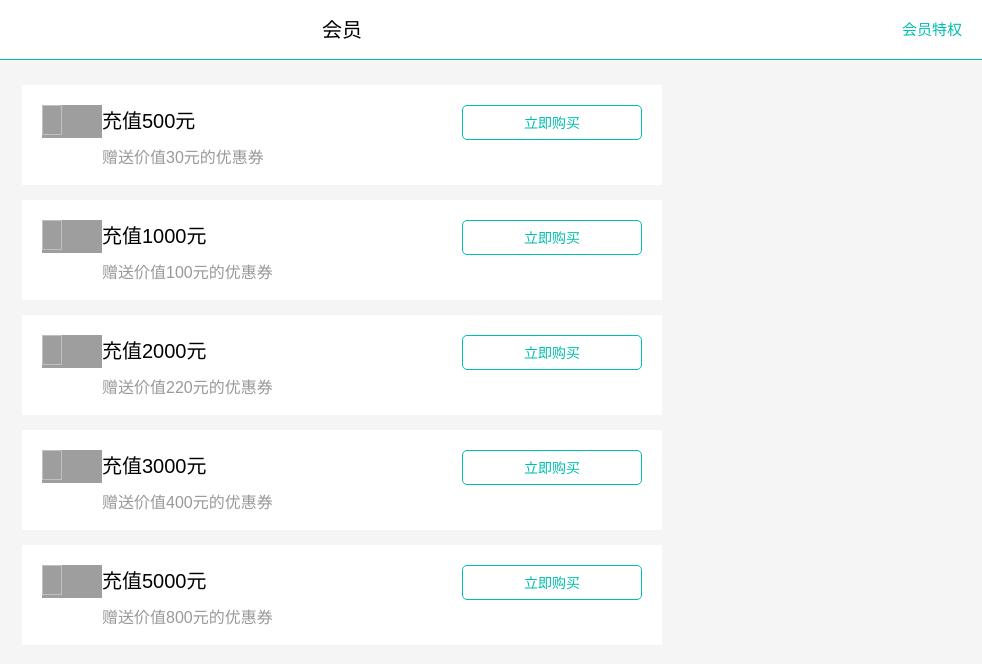
After one commit to MagerChan/E_Life, a PHP site: page /member.html in a window 1280 px wide. The commit adds this page. Shown: the top 664 px of the page, without its empty margins (298-1280 px from the left). Run offline with PHP 8.4, Linux system fonts and the light colour scheme; grey boxes are pictures that could not be loaded.

Commit message:
20161204

```diff
--- /dev/null
+++ b/E_Life/css/member.css
@@ -0,0 +1,45 @@
+.memberbox{
+	width: 100%;
+	height: 100px;
+	background: #FFFFFF;
+	margin: 15px auto;
+	position: relative;
+	top: 70px;
+	padding: 20px;
+}
+
+.icon_pay{
+	width: 10%;
+	float: left;
+}
+.icon_pay > img{
+	width: 20px;
+	height: 30px;
+}
+
+.member_rank{
+	width: 60%;
+	float: left;
+}
+.member_rank .p_title{
+	width: 100%;
+	color: #000000;
+	font-size: 20px;
+}
+.member_rank .p_desc{
+	width: 100%;
+	color: #999;
+	font-size: 16px;
+	margin-top: 10px;
+}
+
+.member_pay{
+	width: 30%;
+	float: left;
+	height: 35px;
+	line-height: 35px;
+	border: 1px solid #00BEAF;
+	border-radius: 5px;
+	color: #00BEAF;
+	text-align: center;
+}
--- /dev/null
+++ b/E_Life/css/order.css
@@ -0,0 +1,116 @@
+.header{
+	height: 60px;
+}
+.header_box_order{
+	background: #FFFFFF;
+	border-bottom: 1px solid #00BEAF;
+	width: 100%;
+	height: 60px;
+}
+.header_box_order .p1{
+	position: absolute;
+	left: 0;
+	top: 0;
+	width: 100%;
+	height: 60px;
+	line-height: 40px;
+	padding: 10px 0;
+	color: #000000;
+	font-size: 20px;
+	text-align: center;
+}
+.header_box_order .p2{
+	position: absolute;
+	left: 0;
+	top: 0;
+	width: 100%;
+	height: 60px;
+	line-height: 40px;
+	padding: 10px 20px 10px 0;
+	color: #00BEAF;
+	font-size: 15px;
+	text-align: right;
+}
+
+
+.orderbox{
+	width: 90%;
+	background: #FFFFFF;
+	margin: 15px auto;
+	position: relative;
+	top: 70px;
+	box-shadow: 5px 5px 5px #999999;
+}
+.order_div1{
+	width: 100%;
+	height: 30px;
+	border-bottom: 1px solid #E0E0E0;
+	font-size: 18px;
+}
+.order_div1 > .order_name{
+	width: 60%;
+	height: 30px;
+	line-height: 30px;
+	text-align: left;
+	padding-left: 20px;
+	color: #333;
+	float: left;
+}
+.order_div1 > .order_status{
+	width: 40%;
+	height: 30px;
+	line-height: 30px;
+	text-align: right;
+	padding-right: 20px;
+	color: #00BEAF;
+	float: left;
+}
+
+.order_div2{
+	width: 90%;
+	height: 80px;
+	margin: 10px auto;
+	background: #F5F5F5;
+}
+.order_div2 > .order_img{
+	width: 80px;
+	height: 80px;
+	float: left;
+}
+.order_div2 > .order_desc{
+	width: 65%;
+	height: 80px;
+	color: #333333;
+	text-align: left;
+	float: left;
+	padding-top:10px ;
+	padding-left: 10px;
+	font-size: 14px;
+}
+
+.order_money{
+	width: 90%;
+	height: 30px;
+	line-height: 30px;
+	color: #000000;
+	font-size: 18px;
+	text-align: right;
+	margin: 0 auto;
+}
+.order_judge{
+	width: 100%;
+	height: 40px;
+	border-top: 1px solid #E0E0E0;
+}
+.order_judge > a{
+	width: 60px;
+	height: 30px;
+	line-height: 30px;
+	margin: 5px 0;
+	border: 1px solid red;
+	color: red;
+	display: block;
+	text-align: center;
+	float: right;
+	margin-right: 20px;
+}
--- a/E_Life/js/index.js
+++ b/E_Life/js/index.js
@@ -37,8 +37,7 @@ function head(){
 		}
 
 		/*把透明度设置上去*/
-		searchBox.style.background="rgba(255,255,255,"+opacity+")";
-		searchBox.style.borderBottom="rgba(0,190,175,"+opacity+")";
+		searchBox.style.background="rgba(0,190,175,"+opacity+")";
 		appnameBox.style.color="rgba(51,51,51,"+opacity+")";
 	}
 }
--- /dev/null
+++ b/E_Life/member.html
@@ -0,0 +1,71 @@
+<!DOCTYPE html>
+<html>
+
+	<head>
+		<meta charset="UTF-8">
+		<meta name="viewport" content="width=device-width, user-scalable=no, initial-scale=1.0">
+		<title>易生活</title>
+		<link rel="stylesheet" type="text/css" href="css/base.css">
+		<link rel="stylesheet" type="text/css" href="css/index.css">
+		<link rel="stylesheet" href="css/order.css" />
+		<link rel="stylesheet" href="css/member.css" />
+	</head>
+
+	<body>
+		<div class="layout">
+			<!-- 会员头部 -->
+			<header class="header">
+				<div class="header_box_order">
+					<a href="#" class="p1">会员</a>
+					<a href="#" class="p2">会员特权</a>
+				</div>
+			</header>
+
+			<section class="memberbox">
+				<div class="icon_pay"><img/></div>
+				<div class="member_rank">
+					<p class="p_title">充值500元</p>
+					<p class="p_desc">赠送价值30元的优惠券</p>
+				</div>
+				<div class="member_pay">立即购买</div>
+			</section>
+
+			<section class="memberbox">
+				<div class="icon_pay"><img/></div>
+				<div class="member_rank">
+					<p class="p_title">充值1000元</p>
+					<p class="p_desc">赠送价值100元的优惠券</p>
+				</div>
+				<div class="member_pay">立即购买</div>
+			</section>
+
+			<section class="memberbox">
+				<div class="icon_pay"><img/></div>
+				<div class="member_rank">
+					<p class="p_title">充值2000元</p>
+					<p class="p_desc">赠送价值220元的优惠券</p>
+				</div>
+				<div class="member_pay">立即购买</div>
+			</section>
+
+			<section class="memberbox">
+				<div class="icon_pay"><img/></div>
+				<div class="member_rank">
+					<p class="p_title">充值3000元</p>
+					<p class="p_desc">赠送价值400元的优惠券</p>
+				</div>
+				<div class="member_pay">立即购买</div>
+			</section>
+
+			<section class="memberbox">
+				<div class="icon_pay"><img/></div>
+				<div class="member_rank">
+					<p class="p_title">充值5000元</p>
+					<p class="p_desc">赠送价值800元的优惠券</p>
+				</div>
+				<div class="member_pay">立即购买</div>
+			</section>
+		</div>
+	</body>
+
+</html>
```
Also changed, not shown: E_Life/about.html (added, +20 -0 lines), E_Life/css/about.css (added, +15 -0 lines), E_Life/css/index.css (+35 -2 lines), E_Life/index.html (+21 -0 lines), E_Life/order.html (added, +78 -0 lines), E_Life/images/no_order.png (added).
